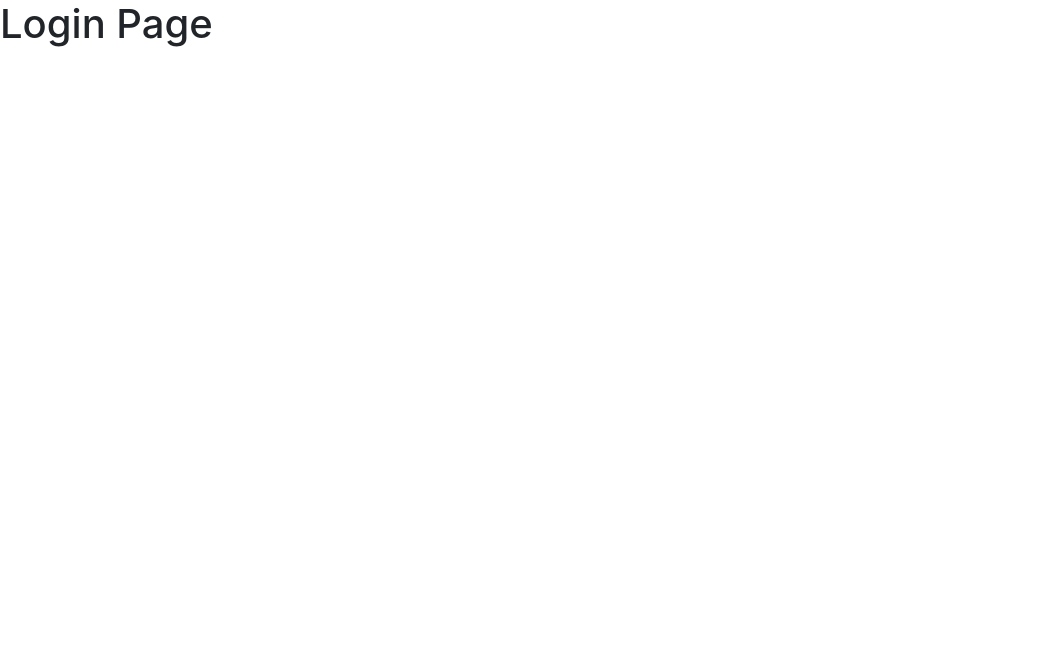
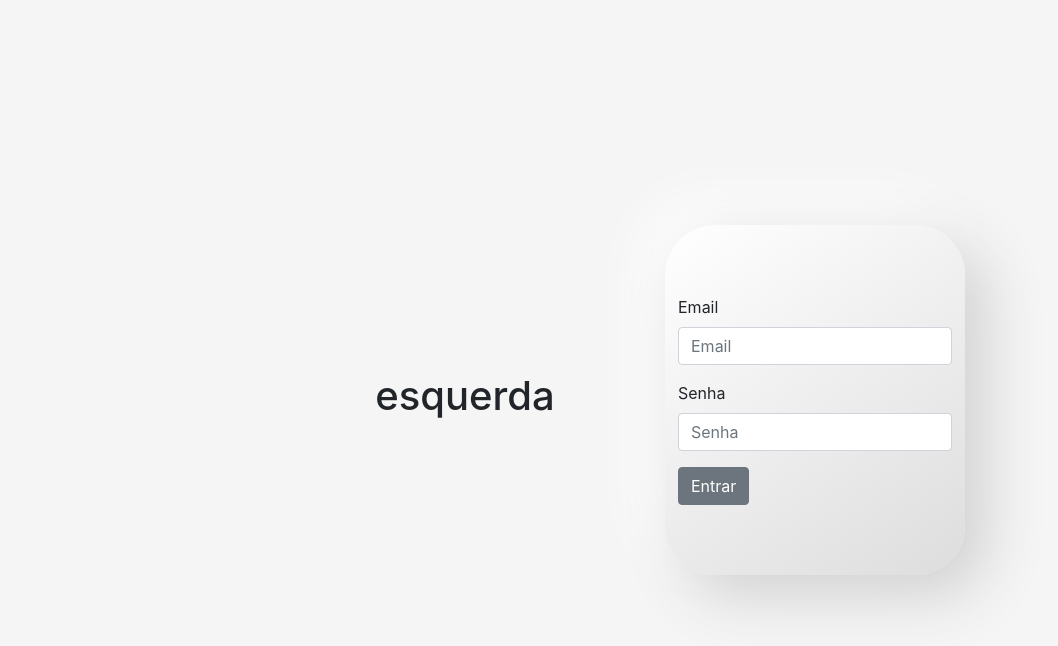
Before and after one commit to aldofrota/interhubx, a Nuxt app: page /Login in a window 1280 px wide. Shown: the top 646 px of the page, without its empty margins (0-1058 px from the left). Built offline with nearby package versions, Linux system fonts and the light colour scheme.

Commit message:
Implantado o sistema de login

```diff
--- a/nuxt.config.js
+++ b/nuxt.config.js
@@ -34,11 +34,15 @@ export default {
     '@nuxtjs/axios',
     '@nuxtjs/pwa',
   ],
+  bootstrapVue: {
+    components: [],
+    componentPlugins: ['IconsPlugin', 'FormPlugin', 'FormGroupPlugin', 'FormInputPlugin', 'ButtonPlugin']
+  },
 
   // Axios module configuration: https://go.nuxtjs.dev/config-axios
   axios: {
     // Workaround to avoid enforcing hard-coded localhost:3000: https://github.com/nuxt-community/axios-module/issues/308
-    baseURL: 'http://localhost:3001',
+    baseURL: 'http://localhost:3001/',
   },
 
   // PWA module configuration: https://go.nuxtjs.dev/pwa
--- a/pages/Login.vue
+++ b/pages/Login.vue
@@ -1,3 +1,100 @@
 <template>
-    <h1>Login Page</h1>
+  <div class="main">
+    <div class="left">
+      <h1>esquerda</h1>
+    </div>
+    <div class="right">
+      <b-form class="formulario" @submit="onSubmit">
+        <b-form-group label="Email" label-for="email">
+          <b-form-input id="email" type="text" v-model="form.email" placeholder="Email" required></b-form-input>
+        </b-form-group>
+        <b-form-group label="Senha" label-for="senha">
+          <b-form-input id="senha" type="password" v-model="form.senha" placeholder="Senha" required></b-form-input>
+        </b-form-group>
+        <b-button type="submit">Entrar</b-button>
+      </b-form>
+    </div>
+  </div>
 </template>
+<script>
+
+export default {
+
+  data() {
+    return {
+      form: {
+        email: '',
+        senha: ''
+      },
+
+      usuario: {
+        nome: '',
+        perfil: ''
+      },
+    }
+  },
+
+  mounted() {
+    if (localStorage.nome) {
+      this.usuario.nome = localStorage.nome
+    }
+    if (localStorage.perfil) {
+      this.usuario.perfil = localStorage.perfil
+    }
+  },
+
+  methods: {
+
+    async onSubmit(event) {
+      event.preventDefault()
+
+      const response = await this.$axios.post('login', this.form ).then(response => {
+        localStorage.nome = response.data.nome
+        localStorage.perfil = response.data.perfil
+
+        this.$router.push('/')
+      })
+
+    }
+  }
+
+}
+
+</script>
+
+<style scoped>
+  .main {
+    height: 100vh;
+    display: flex;
+    align-items: center;
+    justify-content: center;
+    background-color: #f5f5f5;
+  }
+  .left {
+    height: 300px;
+    width: 300px;
+    margin-right: 50px;
+    display: flex;
+    align-items: center;
+    justify-content: center;
+  }
+  .right {
+    height: 350px;
+    width: 300px;
+    display: flex;
+    align-items: center;
+    justify-content: center;
+    border-radius: 50px;
+    background: linear-gradient(145deg, #ffffff, #dddddd);
+    box-shadow:  20px 20px 60px #d0d0d0,
+             -20px -20px 60px #ffffff;
+  }
+
+  @media only screen and (max-width: 700px) {
+  .main {
+    flex-direction: column;
+  }
+}
+
+
+</style>
--- a/pages/index.vue
+++ b/pages/index.vue
@@ -1,9 +1,40 @@
 <template>
-  <h1>IndexPage</h1>
+  <div>
+    <h1>Index Page</h1>
+    <h2>{{ usuario.nome }}</h2>
+    <h3>{{ usuario.perfil }}</h3>
+    <button @click="logout()" >Sair</button>
+  </div>
 </template>
 
 <script>
 export default {
-  name: 'IndexPage'
+
+  data() {
+    return {
+      usuario: {
+        nome: '',
+        perfil: ''
+      },
+    }
+  },
+
+  mounted() {
+    if (!localStorage.nome) {
+      this.$router.push('/login')
+    }
+    if (localStorage.nome) {
+      this.usuario.nome = localStorage.nome
+    }
+    if (localStorage.perfil) {
+      this.usuario.perfil = localStorage.perfil
+    }
+  },
+  methods: {
+    logout() {
+      localStorage.clear()
+      this.$router.push('/login')
+    }
+  }
 }
 </script>
```
Also changed, not shown: static/icon.png (deleted).
